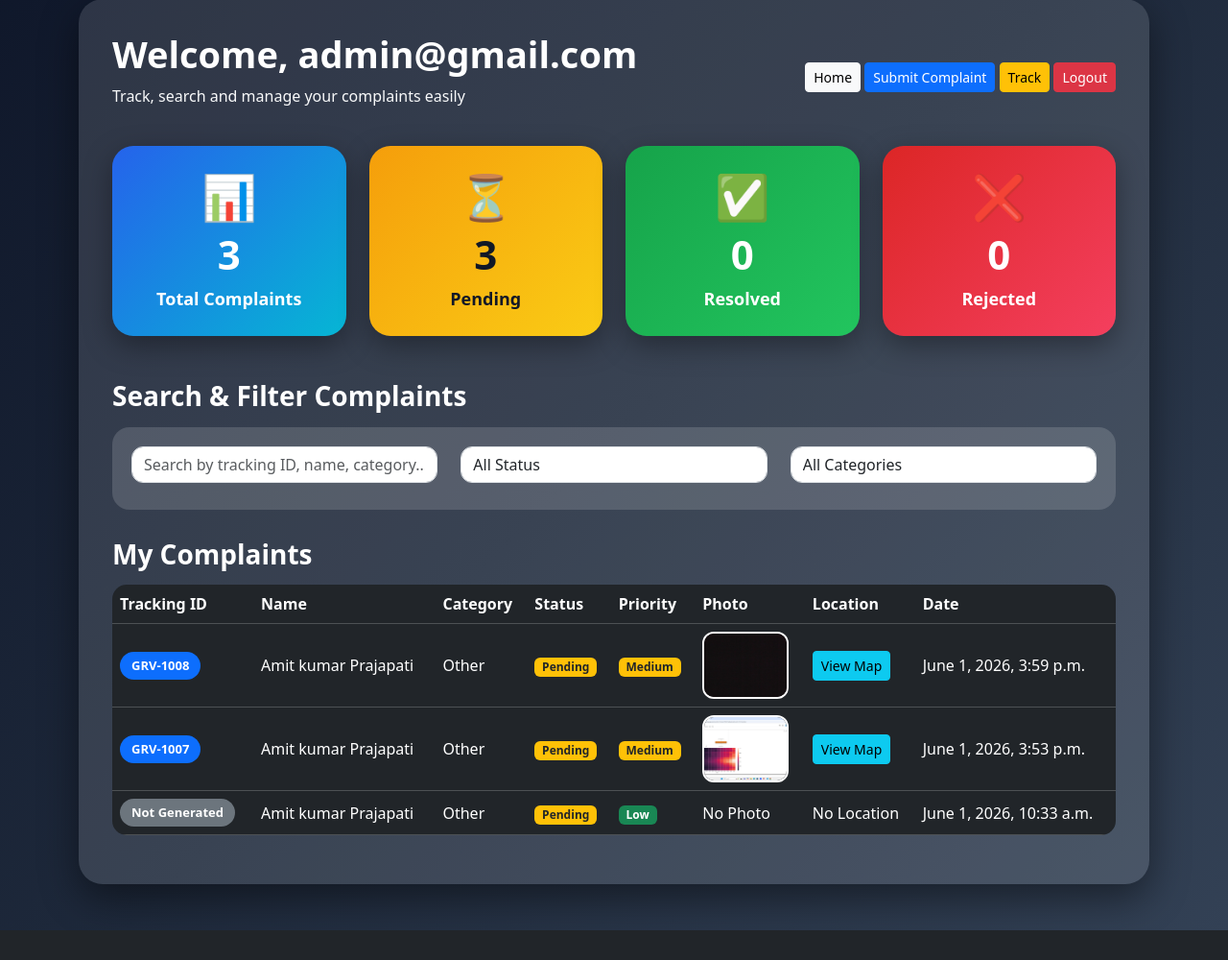
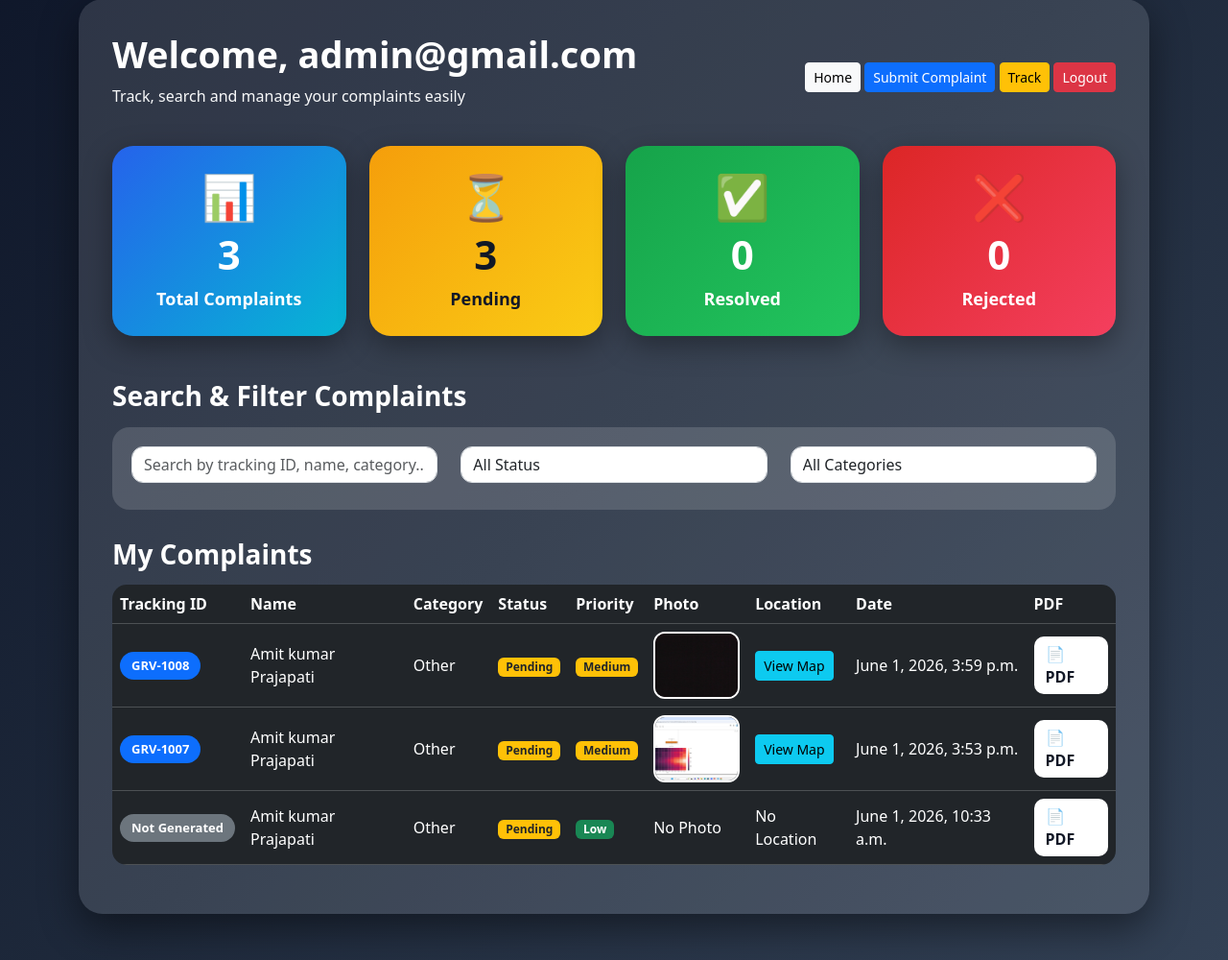
Before and after one commit to amitkumarprajapati12/AI-Grievance-System, a Django app: page /dashboard/ in a window 1280 px wide. Shown: the part 49-1049 px from the top of the page at 96% size. Before the commit the page ends 1018 px from the top, so only its background shows below. Run offline with Django 5.2, Linux system fonts and the light colour scheme; a user stored in the database is signed in; data comes from the database, SQL or seed files in the repository; both versions use the stored data as it was after the commit; parts of the project's set-up code (start-up, migrations or seed data) failed here and were passed over.

Commit message:
Added live photo capture and PDF download feature

```diff
--- a/grievance_app/templates/dashboard.html
+++ b/grievance_app/templates/dashboard.html
@@ -103,6 +103,24 @@
         .filter-box input,
         .filter-box select {
             border-radius: 12px;
+        }
+
+        .pdf-btn {
+            background: #ffffff;
+            color: #111827;
+            border: none;
+            border-radius: 10px;
+            padding: 6px 12px;
+            font-weight: 700;
+            text-decoration: none;
+            display: inline-block;
+        }
+
+        .pdf-btn:hover {
+            transform: scale(1.05);
+            transition: 0.3s;
+            background: #facc15;
+            color: #111827;
         }
 
         table {
@@ -227,6 +245,7 @@
                         <th>Photo</th>
                         <th>Location</th>
                         <th>Date</th>
+                        <th>PDF</th>
                     </tr>
                 </thead>
 
@@ -292,11 +311,18 @@
                         </td>
 
                         <td>{{ complaint.created_at }}</td>
+
+                        <td>
+                            <a href="{% url 'download_pdf' complaint.id %}"
+                               class="pdf-btn">
+                                📄 PDF
+                            </a>
+                        </td>
                     </tr>
 
                     {% empty %}
                     <tr>
-                        <td colspan="8" class="text-center">
+                        <td colspan="9" class="text-center">
                             No complaints found
                         </td>
                     </tr>
--- a/grievance_app/urls.py
+++ b/grievance_app/urls.py
@@ -17,6 +17,12 @@ urlpatterns = [
     path('track/', views.track_complaint, name='track'),
 
     path(
+        'download-pdf/<int:complaint_id>/',
+        views.download_complaint_pdf,
+        name='download_pdf'
+    ),
+
+    path(
         'login/',
         auth_views.LoginView.as_view(template_name='login.html'),
         name='login'
--- a/grievance_app/views.py
+++ b/grievance_app/views.py
@@ -1,7 +1,11 @@
-from django.shortcuts import render, redirect
+from django.shortcuts import render, redirect, get_object_or_404
 from django.contrib.auth.decorators import login_required
 from django.contrib.auth import logout
 from django.db.models import Q
+from django.http import HttpResponse
+
+from reportlab.pdfgen import canvas
+from reportlab.lib.pagesizes import A4
 
 from .forms import GrievanceForm, RegisterForm
 from .models import Grievance
@@ -151,6 +155,82 @@ def track_complaint(request):
     })
 
 
+@login_required
+def download_complaint_pdf(request, complaint_id):
+    complaint = get_object_or_404(Grievance, id=complaint_id)
+
+    response = HttpResponse(content_type='application/pdf')
+    response['Content-Disposition'] = (
+        f'attachment; filename="{complaint.tracking_id}_report.pdf"'
+    )
+
+    pdf = canvas.Canvas(response, pagesize=A4)
+
+    width, height = A4
+
+    pdf.setFont("Helvetica-Bold", 20)
+    pdf.drawString(170, height - 60, "AI Grievance System")
+
+    pdf.setFont("Helvetica-Bold", 15)
+    pdf.drawString(210, height - 90, "Complaint Report")
+
+    pdf.line(50, height - 110, width - 50, height - 110)
+
+    y = height - 150
+
+    pdf.setFont("Helvetica", 12)
+
+    pdf.drawString(60, y, f"Tracking ID: {complaint.tracking_id}")
+    y -= 25
+
+    pdf.drawString(60, y, f"Name: {complaint.name}")
+    y -= 25
+
+    pdf.drawString(60, y, f"Email: {complaint.email}")
+    y -= 25
+
+    pdf.drawString(60, y, f"Category: {complaint.category}")
+    y -= 25
+
+    pdf.drawString(60, y, f"Priority: {complaint.priority}")
+    y -= 25
+
+    pdf.drawString(60, y, f"Status: {complaint.status}")
+    y -= 25
+
+    pdf.drawString(60, y, f"Date: {complaint.created_at}")
+    y -= 40
+
+    if complaint.latitude and complaint.longitude:
+        pdf.drawString(
+            60,
+            y,
+            f"Location: {complaint.latitude}, {complaint.longitude}"
+        )
+        y -= 40
+
+    pdf.setFont("Helvetica-Bold", 12)
+    pdf.drawString(60, y, "Complaint:")
+    y -= 25
+
+    pdf.setFont("Helvetica", 11)
+
+    text_object = pdf.beginText(60, y)
+    text_object.setLeading(18)
+
+    complaint_text = complaint.complaint
+
+    for line in complaint_text.splitlines():
+        text_object.textLine(line)
+
+    pdf.drawText(text_object)
+
+    pdf.showPage()
+    pdf.save()
+
+    return response
+
+
 def logout_user(request):
     logout(request)
     return redirect('home')
```
Also changed, not shown: grievance_app/templates/login.html (added, +42 -0 lines), grievance_app/templates/submit.html (+69 -25 lines), db.sqlite3, media/complaint_photos/Screenshot_2025-05-21_202816.png (added), media/complaint_photos/live_photo.png (added).
